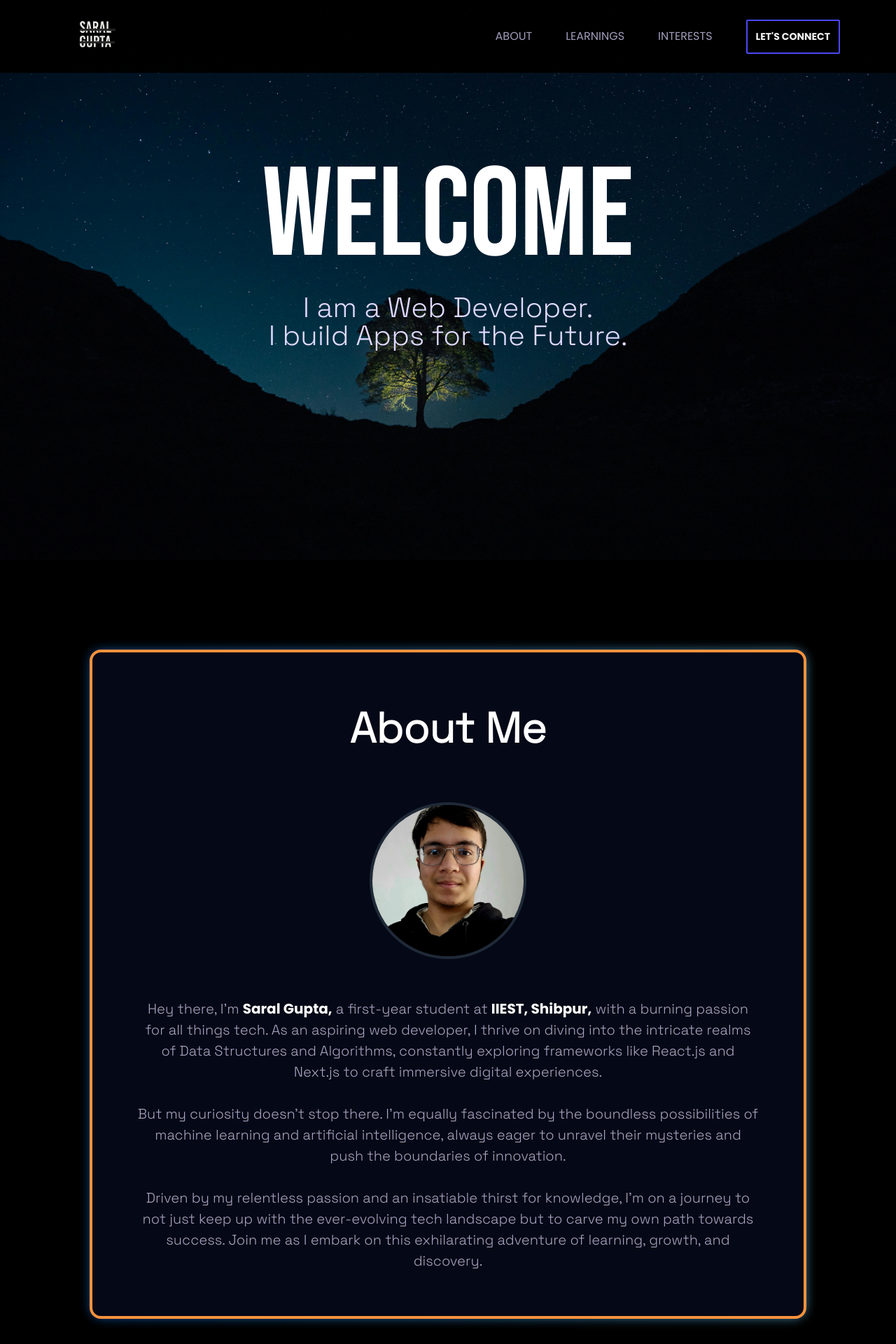
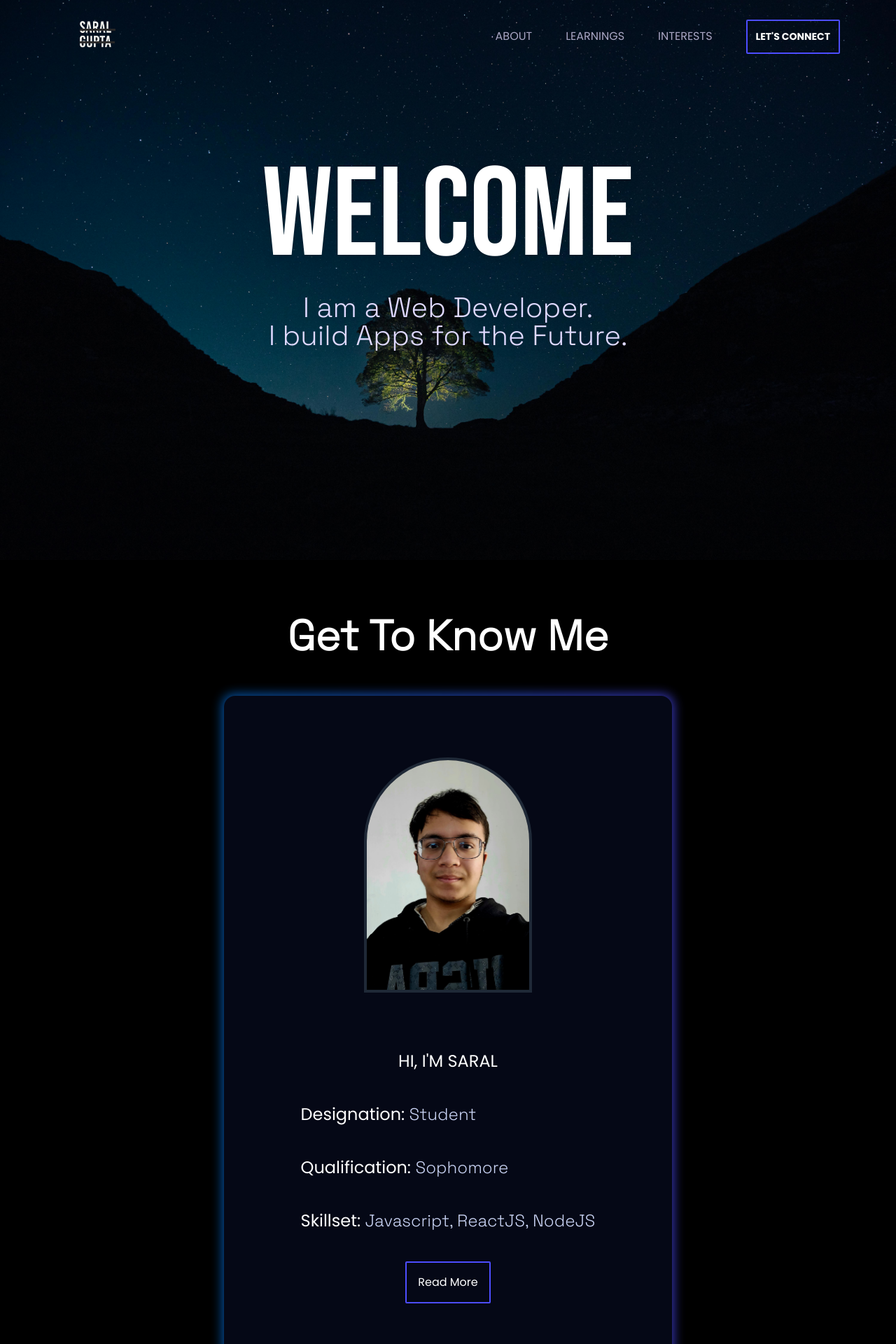
Before and after one commit to saral-gupta7/Portfolio, a React (Vite) app: page / in a window 1280 px wide. Shown: the top 1920 px of the page at 70% size. Built offline with nearby package versions, Linux system fonts and the light colour scheme; what tailwindcss-animated would draw is missing.

Commit message:
New Changes

```diff
--- a/package.json
+++ b/package.json
@@ -15,9 +15,11 @@
     "maath": "^0.10.7",
     "react": "^18.2.0",
     "react-dom": "^18.2.0",
+    "react-icons": "^5.0.1",
     "react-router-dom": "^6.22.1",
     "react-tilt": "^1.0.2",
     "react-vertical-timeline-component": "^3.6.0",
+    "styled-components": "^6.1.8",
     "tailwindcss-animated": "^1.0.1"
   },
   "devDependencies": {
--- a/src/components/AboutMe.jsx
+++ b/src/components/AboutMe.jsx
@@ -1,53 +1,98 @@
+import React, { useState } from "react";
 import { motion } from "framer-motion";
 import { styles } from "../styles";
 import { fadeIn, textVariant } from "../utils/motion";
 import { SectionWrapper } from "../hoc";
 import { profile } from "../assets";
+import { about } from "../constants";
 
 const AboutMe = () => {
+  const [show, setshow] = useState(true);
   return (
-    <motion.div
-      initial="hidden"
-      whileInView="show"
-      viewport={{ once: false, amount: 0.25 }}
-      className={`${styles.padding} w-full mx-auto relative z-0`}
-      id="about"
-    >
-      {/* This is heading motion h1 */}
-
-      {/* This is the div container of the about me section including photo and text */}
-      <div className="relative flex flex-wrap  gap-7 bg-primary  p-[4rem] rounded-2xl w-full group border-4 border-orange-400">
-        <motion.h1 variants={textVariant()} className="font-bold mx-auto">
-          {/* <p className={styles.sectionSubText}></p> */}
-          <h2 className={styles.sectionHeadText}>About Me</h2>
-        </motion.h1>
-        {/* This the bg for the blur effect */}
-
-        <div className="absolute -inset-0.5 bg-gradient-to-r from-[#0575E6] to-[#65C7F7] rounded-2xl blur z-[-3] opacity-75 group-hover:opacity-100 transition duration-300 "></div>
-
-        <motion.div
-          variants={fadeIn("up", "tween", 0.2, 0.75)}
-          className="w-full relative mt-8"
+    // main container
+    <>
+      <motion.div id="about">
+        <motion.h2
+          variants={textVariant()}
+          className={`${styles.sectionHeadText} ${
+            show ? "flex justify-center" : "justify-start"
+          } font-bold mb-10`}
         >
-          {/* Profile Image */}
+          Get To Know Me
+        </motion.h2>
+      </motion.div>
+      {/* <div className="max-w-[80rem] flex justify-center items-center mx-auto"> */}
+      <div
+        className={` relative px-16 py-16 ${
+          show ? "max-w-[40rem]" : "max-w-[80rem]"
+        } mx-auto flex flex-row items-center justify-between bg-primary group rounded-2xl font-grotesk `}
+      >
+        <div className="absolute -inset-0.5 bg-gradient-to-r from-[#0575E6] to-[#4d4dff] rounded-2xl blur z-[-3] opacity-75 group-hover:opacity-100 transition duration-300 "></div>
+        <div className="w-[40rem] flex flex-col items-center p-6">
           <img
             src={profile}
-            className="relative w-[8.5rem] h-[8.5rem] sm:w-[14rem] sm:h-[14rem] mb-5 mx-auto rounded-full object-cover border-4  border-gray-800  hover:scale-110 transition-all"
+            className="relative w-[10.5rem] h-[14.5rem] sm:w-[15rem] sm:h-[21rem] mb-20 rounded-t-[8rem] object-fill border-4  border-gray-800  hover:scale-110 transition-all"
           />
-        </motion.div>
-        <motion.p
-          variants={fadeIn("up", "tween", 0.3, 0.75)}
-          className="relative mt-[8px] sm:text-[20px] text-[16px] lg:text-center text-secondary"
-        >
-          <div className="font-grotesk">
-            Hey there, I&apos;m{" "}
-            <span className="text-white font-bold">Saral Gupta,</span> a
-            first-year student at{" "}
-            <span className="text-white font-bold ">IIEST, Shibpur,</span> with
-            a burning passion for all things tech. As an aspiring web developer,
-            I thrive on diving into the intricate realms of Data Structures and
-            Algorithms, constantly exploring frameworks like React.js and
-            Next.js to craft immersive digital experiences. <br />
+
+          <p>
+            {about.map((item) => (
+              <ul
+                key={item.name}
+                className="flex flex-col items-start gap-10 list-none p-15 text-[24px] mb-10 font-grotesk "
+              >
+                <li className="mx-auto text-[24px] uppercase">
+                  <span className="">Hi, I'm </span>
+                  <span className="">{item.name}</span>
+                </li>
+                <li>
+                  Designation:{" "}
+                  <span className="text-[#ccd6f6] font-grotesk">
+                    {" "}
+                    {item.designation}
+                  </span>
+                </li>
+                <li>
+                  Qualification:{" "}
+                  <span className="text-[#ccd6f6] font-grotesk">
+                    {" "}
+                    {item.qualification}
+                  </span>
+                </li>
+                <li>
+                  Skillset:{" "}
+                  <span className="text-[#ccd6f6] font-grotesk">
+                    {" "}
+                    {item.Skillset}
+                  </span>
+                </li>
+              </ul>
+            ))}
+          </p>
+
+          <button
+            className="sm:flex hidden p-4 border-2 border-[#4d4dff] rounded-sm hover:bg-[#4d4dff]"
+            onClick={() => {
+              setshow(!show);
+            }}
+          >
+            {show ? "Read More" : "Read Less"}
+          </button>
+        </div>
+
+        <div className={`${show ? "hidden" : "w-[40rem]"}`}>
+          <p className="font-grotesk p-10 text-[19px]">
+            <span className="text-white text-[64px] font-poppins block">
+              {" "}
+              I&apos;m Saral.
+            </span>{" "}
+            <span className="text-white font-bold ">
+              I&apos;m a freshman at IIEST, Shibpur bacheloring in Electrical
+              Engineering.
+            </span>{" "}
+            As an aspiring web developer, I thrive on diving into the intricate
+            realms of Data Structures and Algorithms, constantly exploring
+            frameworks like React.js and Next.js to craft immersive digital
+            experiences. <br />
             <br /> But my curiosity doesn&apos;t stop there. I&apos;m equally
             fascinated by the boundless possibilities of machine learning and
             artificial intelligence, always eager to unravel their mysteries and
@@ -58,12 +103,15 @@ const AboutMe = () => {
             ever-evolving tech landscape but to carve my own path towards
             success. Join me as I embark on this exhilarating adventure of
             learning, growth, and discovery.
-          </div>
-        </motion.p>
+          </p>
+        </div>
       </div>
-    </motion.div>
+      {/* </div> */}
+    </>
   );
 };
 
-const TechSection = SectionWrapper(AboutMe, "");
-export default TechSection;
+// const TechSection = SectionWrapper(AboutMe, "");
+// export default TechSection;
+const AboutMeSection = SectionWrapper(AboutMe, "about");
+export default AboutMeSection;
--- a/src/components/Hero.jsx
+++ b/src/components/Hero.jsx
@@ -1,12 +1,25 @@
+import React, { useState, useEffect } from "react"; // importing react and useState.
+
 import { motion } from "framer-motion"; // used for implementing all the animations in website.
 import { styles } from "../styles"; // custom made styles for certains components.
 import { fadeIn, staggerContainer, textVariant } from "../utils/motion"; // effects for the animations.
 
 const Hero = () => {
+  const [offSetY, setoffSetY] = useState(0);
+  const handleScroll = () => setoffSetY(window.scrollY);
+  useEffect(() => {
+    window.addEventListener("scroll", handleScroll);
+
+    return () => window.removeEventListener("scroll", handleScroll);
+  }, []);
   return (
-    <section className="relative w-full h-screen mx-auto">
+    <section
+      className="relative w-full h-screen mx-auto"
+      id="home"
+      style={{ transform: `translateY(${offSetY * 0.3}px)` }}
+    >
       <div
-        className={`${styles.paddingX} absolute inset-0 max-w-7xl mx-auto flex items-center justify-center gap-5`}
+        className={`${styles.paddingX} absolute inset-0 max-w-7xl mx-auto flex items-center justify-center gap-5  drop-shadow-lg`}
       >
         {/* The Main text */}
 
@@ -17,20 +30,20 @@ const Hero = () => {
           whileInView="show"
           viewport={{ once: false, amount: 0.25 }}
         >
-          <motion.h1 variants={textVariant(1)} className="text-center">
+          <motion.h1 variants={textVariant()} className="text-center">
             <span className={`${styles.heroSubHeadText} text-[#ccd6f6]`}>
               Welcome
             </span>
           </motion.h1>
           <motion.p
             className={`${styles.heroSubText} text-[#8993b1] mt-5 text-center`}
-            variants={fadeIn("right", "spring", 1.5, 0.75)}
+            variants={fadeIn("right", "spring", 0.5, 0.75)}
           >
             I am a Web Developer. <br className="sm:block" /> I build Apps for
             the Future.
           </motion.p>
           <motion.div
-            variants={textVariant(2)}
+            variants={textVariant(1)}
             className="relative w-full flex justify-center items-center mt-20"
           >
             <a href="#about">
--- a/src/components/Interest.jsx
+++ b/src/components/Interest.jsx
@@ -10,10 +10,10 @@ const Interest = () => {
       initial="hidden"
       whileInView="show"
       viewport={{ once: false, amount: 0.25 }}
-      className={`${styles.padding} flex flex-wrap sm:justify-start justify-center`}
+      className={`${styles.padding} flex flex-wrap sm:justify-between justify-center`}
       id="interest"
     >
-      <div className="max-w-[50rem] flex-col items-center sm:text-start text-center mb-20">
+      <div className="max-w-[50rem] flex-col items-center sm:text-start text-center mb-20 p-2">
         <motion.h2
           className={`${styles.sectionHeadText} mb-4`}
           variants={textVariant()}
--- a/src/components/Navbar.jsx
+++ b/src/components/Navbar.jsx
@@ -4,12 +4,34 @@ import { styles } from "../styles";
 import { navLinks } from "../constants";
 import { menu, close, logox, logotr } from "../assets";
 const Navbar = () => {
+  const [showBackground, setshowBackground] = useState(false);
+  const TOP_OFFSET = 50;
+
+  useEffect(() => {
+    const handleScroll = () => {
+      if (window.scrollY >= TOP_OFFSET) {
+        setshowBackground(true);
+      } else {
+        setshowBackground(false);
+      }
+    };
+
+    window.addEventListener("scroll", handleScroll);
+
+    return () => {
+      window.removeEventListener("scroll", handleScroll);
+    };
+  }, []);
+
   const [active, setActive] = useState("");
   const [toggle, setToggle] = useState(false);
   return (
     <nav
-      className={`${styles.paddingX} w-full flex fixed py-1  top-0 z-20 bg-[#000] opacity-95 font-grotesk`}
-      id="home"
+      className={`${styles.paddingX} ${
+        showBackground
+          ? "bg-[#000710] backdrop-blur-sm opacity-90 ease-in-out transition-all duration-[700ms]"
+          : "bg-none ease-in-out transition-all duration-[400ms]"
+      } w-full flex fixed py-1 top-0 z-20 font-grotesk`}
     >
       <div className="w-full flex justify-between">
         <Link
@@ -59,7 +81,9 @@ const Navbar = () => {
               !toggle
                 ? "hidden"
                 : "flex animate-flip-down animate-duration-[400ms]"
-            } p-8 flex bg-[#000] absolute top-[5.5rem] right-0 mx-0 top-z min-w-[160px] h-screen w-full z-10 rounded-[0.5rem] `}
+            } p-8 flex ${
+              showBackground ? "bg-[#000710]" : ""
+            } absolute top-[5.5rem] right-0 mx-0 top-z min-w-[160px] h-screen items-center w-full z-10 rounded-[0.5rem] `}
           >
             <ul className=" w-full list-none flex flex-col gap-[6rem] items-center flex-wrap">
               {navLinks.map((link) => (
--- a/src/constants/index.js
+++ b/src/constants/index.js
@@ -25,6 +25,15 @@ export const navLinks = [
   {
     id: "socials",
     title: "Let's Connect",
+  },
+];
+
+const about = [
+  {
+    name: "Saral",
+    designation: "Student",
+    qualification: "Sophomore",
+    Skillset: "Javascript, ReactJS, NodeJS",
   },
 ];
 
@@ -80,4 +89,4 @@ const interest = [
   },
 ];
 
-export { services, socials, interest };
+export { services, socials, interest, about };
--- a/src/styles.js
+++ b/src/styles.js
@@ -3,7 +3,7 @@
 const styles = {
   paddingX: "sm:px-16 px-6",
   paddingY: "sm:py-16 py-6",
-  padding: "sm:px-16 px-3 sm:py-16 py-10",
+  padding: "sm:px-16 px-5 sm:py-16 py-10",
 
   heroSubHeadText:
     "font-bebas text-white lg:text-[180px] sm:text-[140px] xs:text-[110px] text-[80px] lg:leading-[180px] sm:leading-[120px] xs:leading-[100px] mt-2",
```
Also changed, not shown: src/components/Tech.jsx (+4 -4 lines), src/components/random.txt (added), 2 other files (tests, documents, lock files or other folders).
